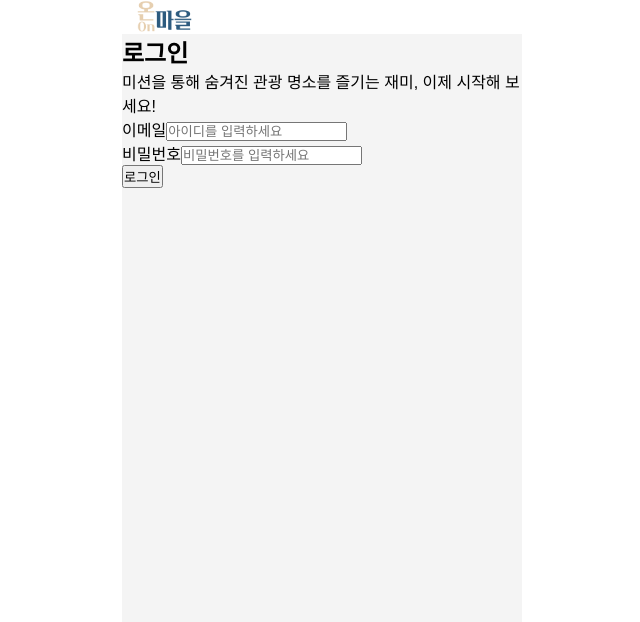
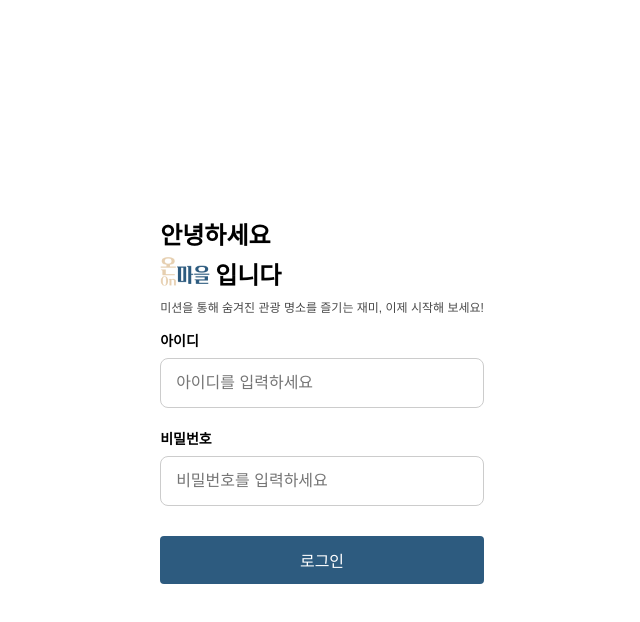
Before and after one commit to taeyeongKims/busan-hackathon-front, a React (Create React App) app in the folder onvillage/: page /login in a window 1280 px wide. Shown: the top 622 px of the page, without its empty margins (318-958 px from the left). Built offline with nearby package versions, Linux system fonts and the light colour scheme; no server answers.

Commit message:
Design: 로그인 페이지 CSS 수정

```diff
--- a/onvillage/src/App.js
+++ b/onvillage/src/App.js
@@ -1,14 +1,11 @@
 import './App.css';
 import { UserProvider } from './context/UserContext';
-import Layout from './components/layout/Layout';
-import Main from './Main';
+import Router from './Router';
 
 function App() {
   return (
     <UserProvider>
-      <Layout>
-        <Main />
-      </Layout>
+      <Router />
     </UserProvider>
   );
 }
--- a/onvillage/src/Main.js
+++ b/onvillage/src/Router.js
@@ -1,8 +1,8 @@
 import { Routes, Route } from 'react-router-dom';
-import MissionPage from './pages/MissionPage';
+import MissionPage from './pages/MissionPage.js';
 import LoginPage from './pages/LoginPage.js';
 
-function Main() {
+function Router() {
   return (
     <Routes>
       <Route path="/" element={<MissionPage />} />
@@ -11,4 +11,4 @@ function Main() {
   );
 }
 
-export default Main;
+export default Router;
--- a/onvillage/src/pages/LoginPage.js
+++ b/onvillage/src/pages/LoginPage.js
@@ -2,6 +2,7 @@ import { useState } from 'react';
 import styles from './LoginPage.module.css';
 import { useUser } from '../context/UserContext';
 import Layout from '../components/layout/Layout';
+import Logo from '../assets/Logo.png';
 
 export default function LoginPage() {
   const [formData, setFormData] = useState({ loginId: '', password: '' });
@@ -20,12 +21,20 @@ export default function LoginPage() {
     <Layout showNavBar={false} showHeader={false}>
       <div className={styles.loginContainer}>
         <div className={styles.loginCard}>
-          <h2 className={styles.loginTitle}>로그인</h2>
-          <p className={styles.loginSubtitle}>미션을 통해 숨겨진 관광 명소를 즐기는 재미, 이제 시작해 보세요!</p>
+          <div className={styles.loginText}>
+            <h2 className={styles.loginTitle}>안녕하세요</h2>
+            <div>
+              <img src={Logo} />
+              <h2 className={styles.loginTitle}>입니다</h2>
+            </div>
+
+            <p className={styles.loginSubtitle}>미션을 통해 숨겨진 관광 명소를 즐기는 재미, 이제 시작해 보세요!</p>
+          </div>
+
           <form onSubmit={handleLogin} className={styles.loginForm}>
             <div>
               <label htmlFor="id" className={styles.loginLabel}>
-                이메일
+                아이디
               </label>
               <input
                 id="loginId"
--- a/onvillage/src/pages/LoginPage.module.css
+++ b/onvillage/src/pages/LoginPage.module.css
@@ -0,0 +1,86 @@
+.loginContainer {
+  display: flex;
+  height: 100%;
+  align-items: center;
+  justify-content: center;
+  padding: 0 30px;
+  background-color: #fff;
+}
+
+.loginText {
+  display: flex;
+  flex-direction: column;
+  gap: 5px;
+}
+
+.loginText div {
+  display: flex;
+  gap: 5px;
+}
+
+.loginText img {
+  width: 50px;
+  margin-bottom: 5px;
+}
+
+.loginTitle {
+  font-size: 24px;
+}
+
+.loginSubtitle {
+  color: #494949;
+  font-size: 12px;
+}
+
+.loginForm {
+  margin-top: 15px;
+}
+
+.loginForm div {
+  display: flex;
+  flex-direction: column;
+}
+
+.loginForm {
+  display: flex;
+  flex-direction: column;
+}
+
+.loginLabel {
+  font-size: 14px;
+  font-weight: 600;
+  margin-bottom: 8px;
+  text-align: left;
+}
+
+.input {
+  width: 100%;
+  padding: 15px;
+  margin-bottom: 20px;
+  border: 1px solid #ccc;
+  border-radius: 8px;
+  font-size: 16px;
+  box-sizing: border-box;
+}
+
+.input:focus {
+  border-color: #2d5b7f;
+  outline: none;
+  background-color: #ffffff;
+}
+
+.loginButton {
+  padding: 12px;
+  background-color: #2d5b7f;
+  color: white;
+  border: none;
+  border-radius: 4px;
+  font-size: 16px;
+  cursor: pointer;
+  transition: background-color 0.3s;
+  margin-top: 10px;
+}
+
+.loginButton:hover {
+  background-color: #0056b3;
+}
```
